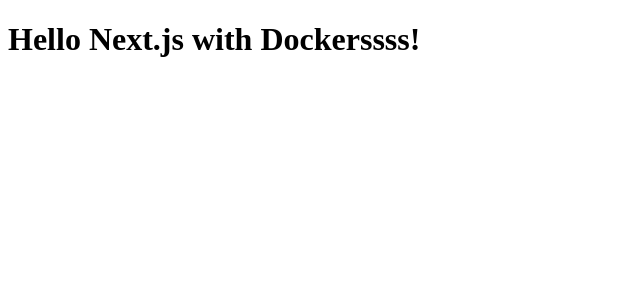
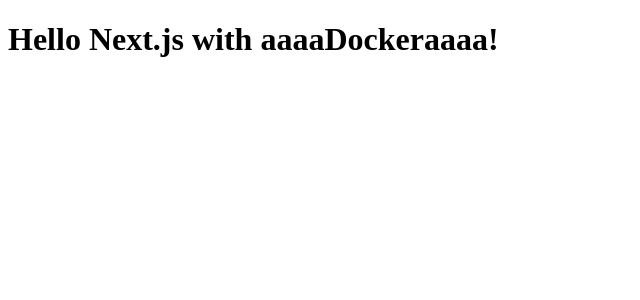
Before and after one commit to aomatsu-525/Profile-Site, a Next.js app: page / in a window 1280 px wide. Shown: the top 300 px of the page, without its empty margins (0-640 px from the left). Built offline with nearby package versions, Linux system fonts and the light colour scheme.

Commit message:
tsxに変更

```diff
--- a/package.json
+++ b/package.json
@@ -11,5 +11,10 @@
         "nodemon": "^3.1.10",
         "react": "18.2.0",
         "react-dom": "18.2.0"
+    },
+    "devDependencies": {
+        "@types/node": "24.5.2",
+        "@types/react": "19.1.13",
+        "typescript": "5.9.2"
     }
 }
--- a/pages/index.js
+++ /dev/null
@@ -1,3 +0,0 @@
-export default function Home() {
-    return <h1>Hello Next.js with Dockerssss! </h1>;
-}
--- /dev/null
+++ b/pages/index.tsx
@@ -0,0 +1,3 @@
+export default function Home() {
+    return <h1>Hello Next.js with aaaaDockeraaaa! </h1>;
+}
```
Also changed, not shown: tsconfig.json (added, +20 -0 lines), next-env.d.ts (added), 1 other file (tests, documents, lock files or other folders).
